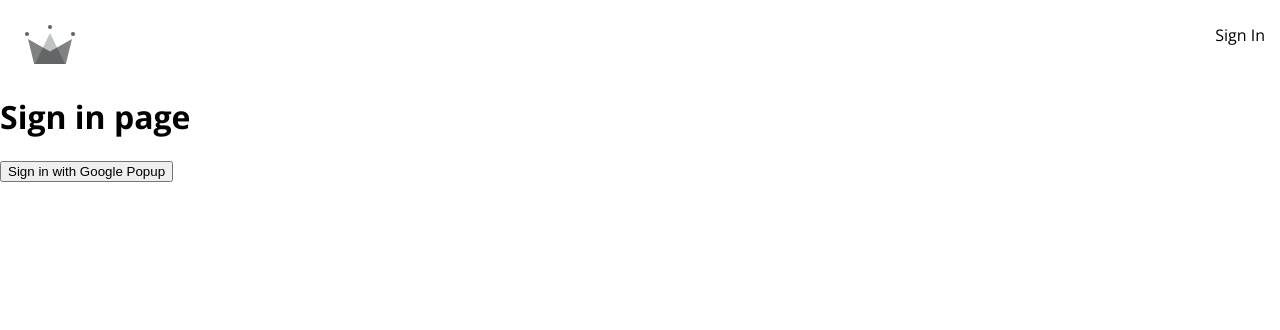
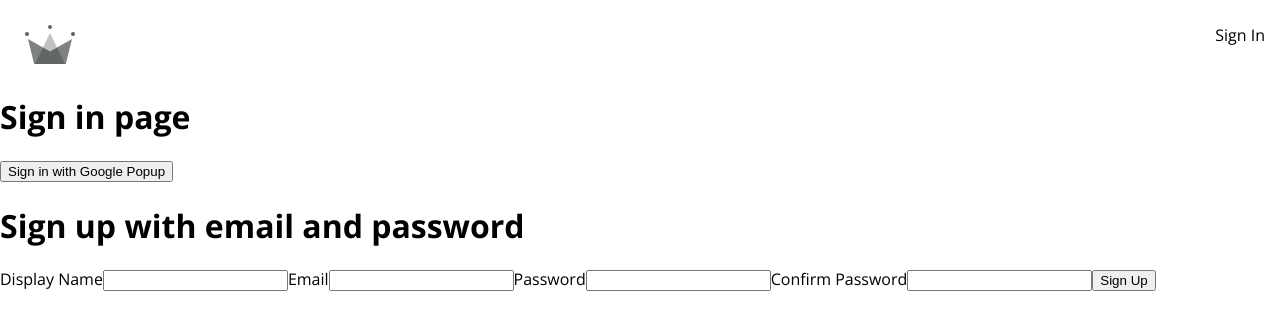
Before and after one commit to 23011985uhi/e-commerce-site, a React (Vite) app: page /sign-in in a window 1280 px wide. Shown: the top 330 px of the page. Built offline with nearby package versions, Linux system fonts and the light colour scheme.

Commit message:
Before condensing input form

```diff
--- /dev/null
+++ b/src/components/form-input/form-input.component.jsx
@@ -0,0 +1,10 @@
+const formInput = ({label, ...otherProps}) => {
+  return (
+    <div>
+      <label>Display Name</label>
+        <input {...otherProps} />
+    </div>
+  );
+};
+
+export default formInput;
--- /dev/null
+++ b/src/components/sign-up-form/sign-up-form.component.jsx
@@ -0,0 +1,69 @@
+import {useState} from 'react';
+import formInput from '../form-input/form-input.component'
+import { createAuthUserWithEmailAndPassword, createUserDocumentFromAuth } from '../../utility/firebase/firebase.utils';
+
+const defaultFormFields = {
+  displayName: '',
+  email: '',
+  password: '',
+  confirmPassword: ''
+}
+
+
+const SignUpForm = () => {
+  const [formFields, setFormFields] = useState(defaultFormFields);
+  const {displayName, email, password, confirmPassword} = formFields;
+  //console.log(formFields);
+
+  const resetFormFields = () => {
+    setFormFields(defaultFormFields);
+  }
+
+  const handleSubmit = async (event) => {
+    event.preventDefault();
+    if(password != confirmPassword) {
+      alert("Passwords do not match")
+      return;
+    }
+    try {
+      const {user} = await createAuthUserWithEmailAndPassword(email,password);
+      await createUserDocumentFromAuth(user, {displayName});
+      resetFormFields();
+
+    } catch(error) {
+      if(error.code === 'auth/email-already-in-use') {
+        alert('Email already in use')
+      } else{
+      console.log('There was an issue creating user', error);
+      }
+    }
+  }
+
+  const handleChange =(event) => {
+    const {name, value} = event.target;
+    setFormFields({...formFields, [name]: value})
+  }
+
+  return (
+    <div>
+      <h1>Sign up with email and password</h1>
+      <form onSubmit={handleSubmit}>
+        <label>Display Name</label>
+        <input type= "text" required onChange = {handleChange} name='displayName' value={displayName} />
+
+        <label>Email</label>
+        <input type = "email" required onChange = {handleChange} name='email' value={email} />
+
+        <label>Password</label>
+        <input type= "password" required onChange = {handleChange} name='password' value={password} />
+
+        <label>Confirm Password</label>
+        <input type= "password" required onChange = {handleChange} name='confirmPassword' value={confirmPassword} />
+
+        <button type="submit">Sign Up</button>
+      </form>
+    </div>
+  );
+};
+
+export default SignUpForm;
--- a/src/routes/login/login.component.jsx
+++ b/src/routes/login/login.component.jsx
@@ -1,8 +1,12 @@
-import {signInWithGooglePopup, createUserDocumentFromAuth} from '../../utility/firebase/firebase.utils'
+import {useEffect} from 'react';
+import {getRedirectResult} from 'firebase/auth';
 
+import {signInWithGooglePopup, createUserDocumentFromAuth,} from '../../utility/firebase/firebase.utils'
+import SignUpForm from '../../components/sign-up-form/sign-up-form.component'
 
 
 const Login = () => {
+
   const logGoogleUser = async() => {
     const {user} = await signInWithGooglePopup();
     const userDocRef = await createUserDocumentFromAuth(user);
@@ -10,9 +14,8 @@ const Login = () => {
   return (
     <div>
       <h1>Sign in page</h1>
-      <button onClick = {logGoogleUser}>
-        Sign in with Google Popup
-      </button>
+      <button onClick = {logGoogleUser}>Sign in with Google Popup</button>
+      <SignUpForm />
     </div>
   )
 }
--- a/src/utility/firebase/firebase.utils.jsx
+++ b/src/utility/firebase/firebase.utils.jsx
@@ -1,5 +1,5 @@
 import { initializeApp } from 'firebase/app';
-import {getAuth, signInWithRedirect, signInWithPopup, GoogleAuthProvider} from 'firebase/auth';
+import {getAuth, signInWithRedirect, signInWithPopup, GoogleAuthProvider, createUserWithEmailAndPassword} from 'firebase/auth';
 import {getFirestore, doc, getDoc, setDoc} from 'firebase/firestore';
 
 
@@ -15,20 +15,21 @@ const firebaseConfig = {
 
 const firebaseApp = initializeApp(firebaseConfig);
 
-const provider = new GoogleAuthProvider();
+const googleProvider = new GoogleAuthProvider();
 
-provider.setCustomParameters({
+googleProvider.setCustomParameters({
   prompt: "select_account"
 });
 
 export const auth = getAuth();
-export const signInWithGooglePopup = () => signInWithPopup(auth, provider);
+export const signInWithGooglePopup = () => signInWithPopup(auth, googleProvider);
+export const signInWIthGoogleRedirect = () => signInWithRedirect(auth, googleProvider);
 
 export const db = getFirestore();
 
-export const createUserDocumentFromAuth = async (userAuth) => {
+export const createUserDocumentFromAuth = async (userAuth, additionalInfo={}) => {
   const userDocRef = doc(db, 'users', userAuth.uid);
-  console.log(userDocRef);
+ // console.log(userDocRef);
 
 
   const userSnapshot = await getDoc(userDocRef);
@@ -39,7 +40,7 @@ export const createUserDocumentFromAuth = async (userAuth) => {
     const createdAt = new Date();
     try {
       await setDoc(userDocRef, {
-        displayName, email, createdAt
+        displayName, email, createdAt, ...additionalInfo
       });
     } catch (error){
       console.log('error creating user', error.message);
@@ -47,4 +48,10 @@ export const createUserDocumentFromAuth = async (userAuth) => {
   }
   return userDocRef;
 
-}
+};
+
+export const createAuthUserWithEmailAndPassword = async (email, password) => {
+  if (!email || !password) return;
+
+  return await createUserWithEmailAndPassword(auth, email, password);
+};
```
Also changed, not shown: src/components/form-input/form-input.styles.scss (added).
